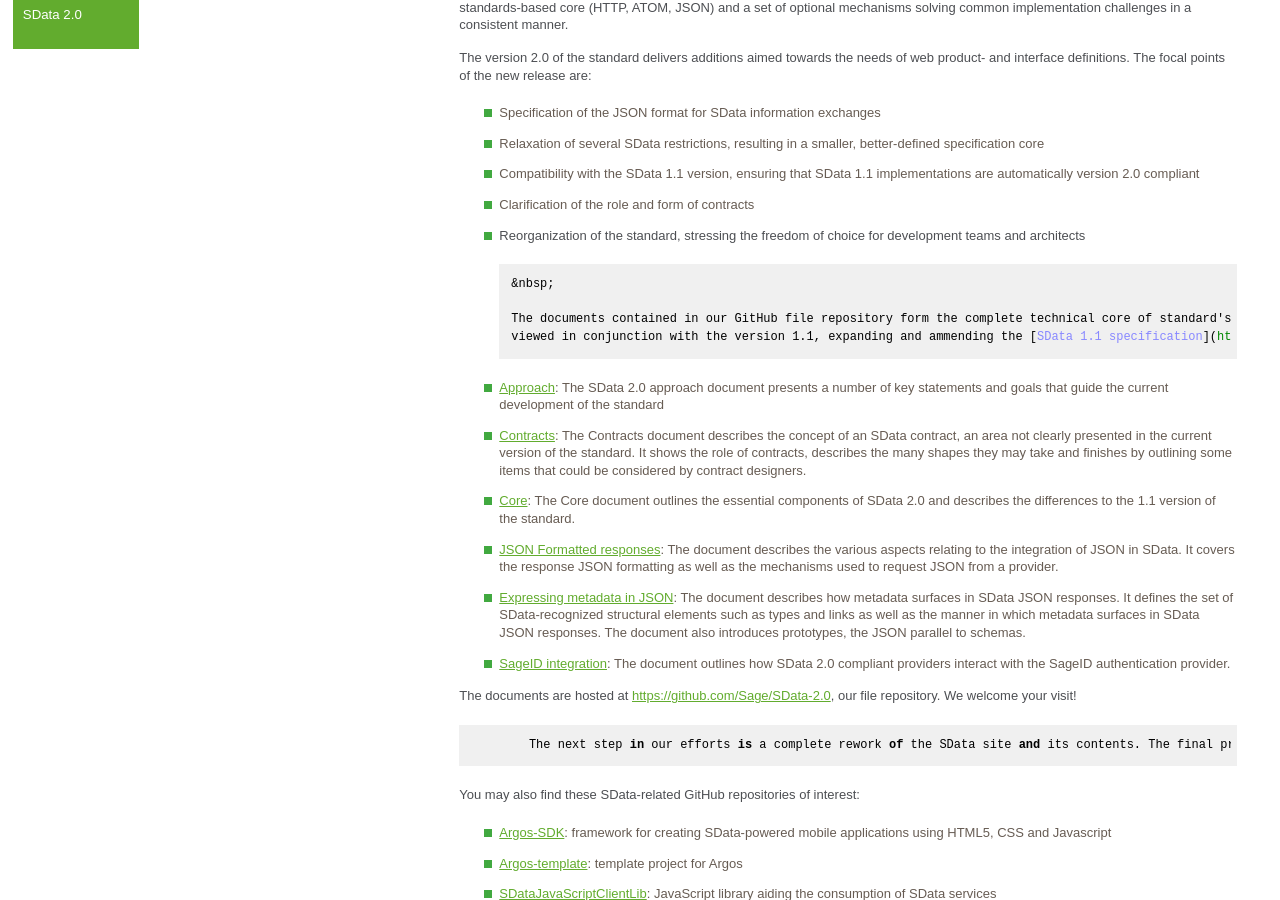
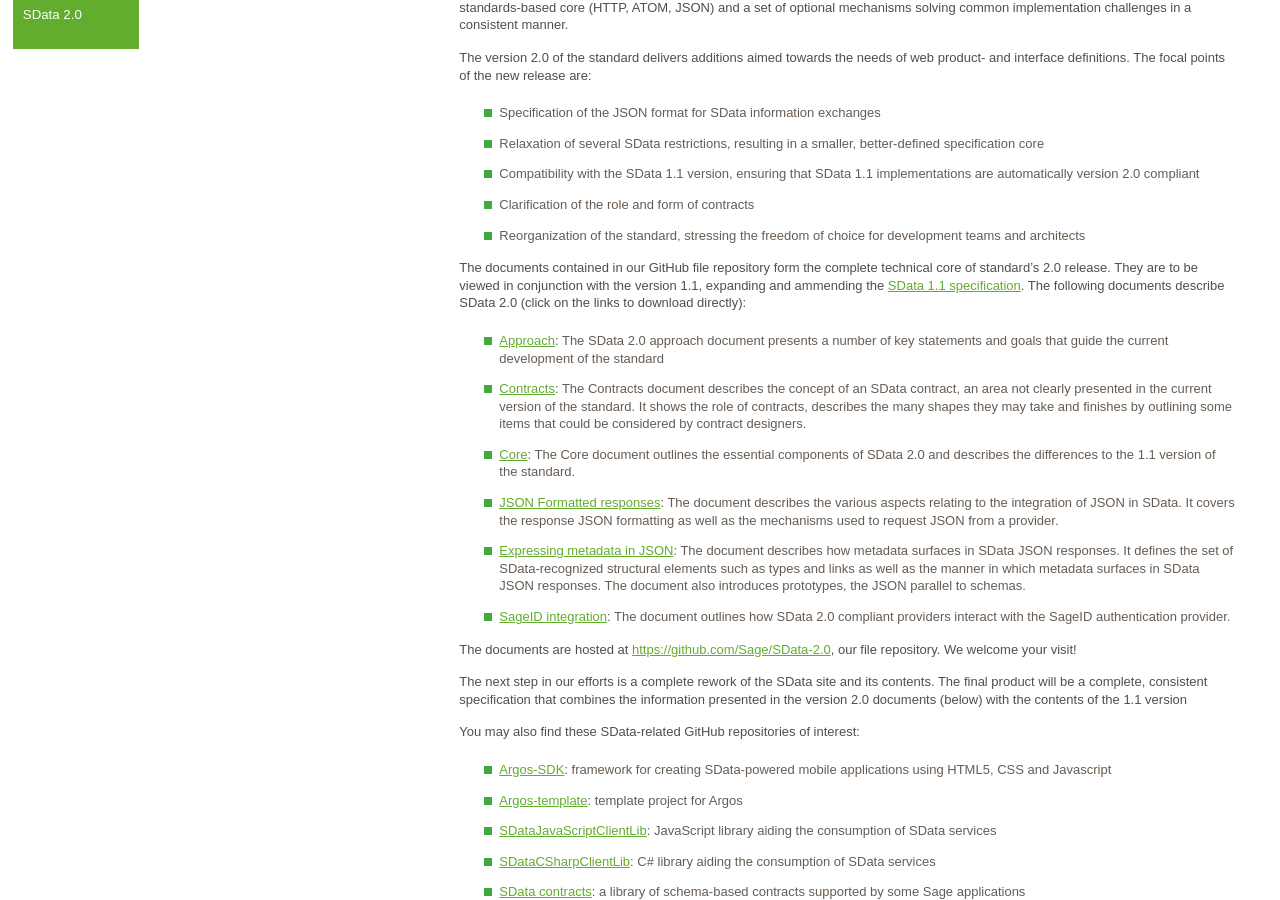
Before and after one commit to kaqa/SData-2.0, a Jekyll site: the page built from index.md, in a window 1280 px wide and 900 px high, scrolled down 405 px. Built offline with Jekyll 4.4.1, drawn with Linux system fonts in a browser that asks for light colours; some of the changed text lies outside the part shown.

Commit message:
content
- home page updated;

```diff
--- a/index.md
+++ b/index.md
@@ -28,10 +28,8 @@
 *   Reorganization of the standard, stressing the freedom of choice
             for development teams and architects
 
-        &nbsp;
 
-        The documents contained in our GitHub file repository form the complete technical core of standard's 2.0 release. They are to be
-        viewed in conjunction with the version 1.1, expanding and ammending the [SData 1.1 specification](http://interop.sage.com/daisy/sdata/Introduction.html). The following documents describe SData 2.0 (click on the links to download directly):
+The documents contained in our GitHub file repository form the complete technical core of standard's 2.0 release. They are to be viewed in conjunction with the version 1.1, expanding and ammending the [SData 1.1 specification](http://interop.sage.com/daisy/sdata/Introduction.html). The following documents describe SData 2.0 (click on the links to download directly):
 
 *   [Approach](https://github.com/Sage/SData-2.0/blob/master/SData%202.0%20approach%20-%20v%20101.pdf?raw=true):    	  The SData 2.0 approach document presents a number of key statements and goals that guide the current development of the standard
 *   [Contracts](https://github.com/Sage/SData-2.0/blob/master/SData%202.0%20-%20contracts%20v%20101.pdf?raw=true):
@@ -47,7 +45,7 @@
 
 The documents are hosted at [https://github.com/Sage/SData-2.0](https://github.com/Sage/SData-2.0), our file repository. We welcome your visit!
 
-		The next step in our efforts is a complete rework of the SData site and its contents. The final product will be a complete, consistent specification that combines the information presented in the version 2.0 documents (below) with the contents of the 1.1 version
+The next step in our efforts is a complete rework of the SData site and its contents. The final product will be a complete, consistent specification that combines the information presented in the version 2.0 documents (below) with the contents of the 1.1 version
 
 You may also find these SData-related GitHub repositories of interest:
 
@@ -65,5 +63,3 @@
             applications
 *   [Acts-as-SData](https://github.com/Sage/acts_as_sdata):
             a Ruby implementation of the SData protocol
-
-          <link to="" the="" appropriate="" branch="" docs="">
```
